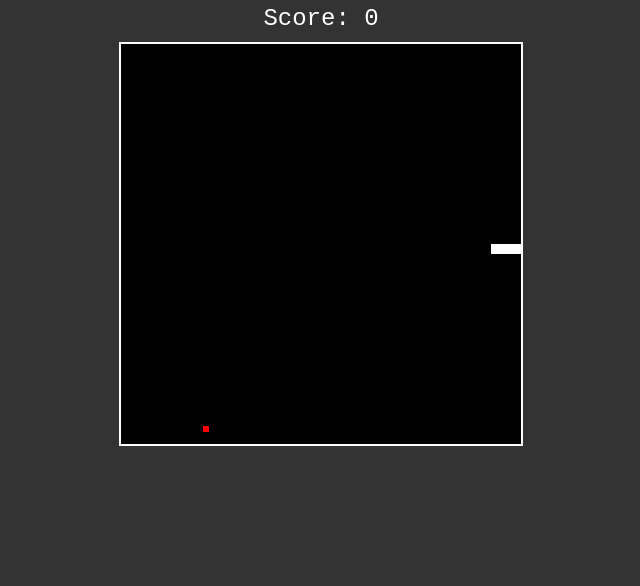
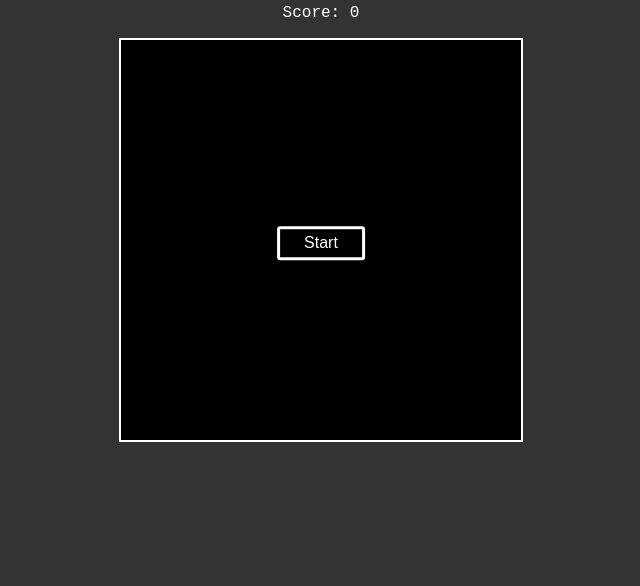
Before and after one commit to Orykz/play-js-snake, a plain HTML site: page index.html in a window 1280 px wide. Shown: the part 214-800 px from the top of the page, without its empty margins (319-959 px from the left). Drawn offline with Linux system fonts and the light colour scheme.

Commit message:
Create start button to start game

```diff
--- a/index.html
+++ b/index.html
@@ -10,11 +10,16 @@
 
 <body>
     <h1>Play Snake</h1>
-    <div class="score-container">
+    <div class="score container">
         <span>Score:</span>
         <span id="score">0</span>
     </div>
-    <canvas id="gameCanvas" width="400" height="400"></canvas>
+
+    <div class="game container">
+        <canvas id="gameCanvas" width="400" height="400"></canvas>
+        <div class="start container" id="start">
+        </div>
+    </div>
 
     <script src="snake/script.js" type="module"></script>
 </body>
--- a/snake/entity.js
+++ b/snake/entity.js
@@ -7,8 +7,8 @@ class Segment {
 
 
 export class Snake {
-    constructor() {
-        // snake starts with 4 segments
+    constructor(size) {
+        this.size = size;
         this.segments = [
             new Segment(200, 200),
             new Segment(190, 200),
@@ -31,13 +31,12 @@ export class Snake {
 }
 
 export class Fruit {
-    constructor(minWidth, maxWidth, minHeight, maxHeight, outer_start, outer_end) {
-        this.minWidth = minWidth;
-        this.maxWidth = maxWidth;
-        this.minHeight = minHeight;
-        this.maxHeight = maxHeight;
-        this.outer_start = outer_start;
-        this.outer_end = outer_end;
+    constructor(fruitVar) {
+        this.size = fruitVar.size;
+        this.minWidth = fruitVar.minWidthPos;
+        this.maxWidth = fruitVar.maxWidthPos;
+        this.minHeight = fruitVar.minHeightPos;
+        this.maxHeight = fruitVar.maxHeightPos;
         this.generatePos();
     }
 
@@ -65,9 +64,14 @@ export class InputHandler {
 }
 
 export class CollisionChecker {
-    checkWalls(snake, minBounds, maxBounds) {
+    checkBoundsX(snake, minBounds, maxBounds) {
         const head = snake.segments[0];
-        return (head.x < minBounds || head.x >= maxBounds) || (head.y < minBounds || head.y >= maxBounds);
+        return head.x < minBounds || head.x >= maxBounds;
+    }
+
+    checkBoundsY(snake, minBounds, maxBounds) {
+        const head = snake.segments[0];
+        return head.y < minBounds || head.y >= maxBounds;
     }
 
     checkBody(snake) {
@@ -84,6 +88,6 @@ export class CollisionChecker {
 
     checkFruit(snake, fruit) {
         const head = snake.segments[0];
-        return head.x + fruit.outer_start === fruit.x && head.y + fruit.outer_start === fruit.y;
+        return head.x + fruit.minWidth === fruit.x && head.y + fruit.minHeight === fruit.y;
     }
 }
--- a/snake/game.js
+++ b/snake/game.js
@@ -1,36 +1,5 @@
-import { Snake, Fruit, InputHandler, CollisionChecker } from "/snake/entity.js";
 
-const canvas = document.getElementById("gameCanvas");
-const ctx = canvas.getContext("2d");
-
-const CELL_SIZE = 10;
-const FRUIT_SIZE = 6;
-const MIN_WIDTH = 0;
-const MIN_HEIGHT = 0;
-const MAX_WIDTH = canvas.clientWidth;
-const MAX_HEIGHT = canvas.clientHeight;
-
-// min and max possible fruit positions
-const FRUIT_START = 2;
-const FRUIT_END = 8;
-const MIN_FRUIT_WIDTH = MIN_WIDTH + FRUIT_START;
-const MAX_FRUIT_WIDTH = MAX_WIDTH - FRUIT_END;
-const MIN_FRUIT_HEIGHT = MIN_HEIGHT + FRUIT_START;
-const MAX_FRUIT_HEIGHT = MAX_HEIGHT - FRUIT_END;
-
-
-
-const gameState = {
-    snake: new Snake(),
-    fruit: new Fruit(MIN_FRUIT_WIDTH, MAX_FRUIT_WIDTH, MIN_FRUIT_HEIGHT, MAX_FRUIT_HEIGHT, FRUIT_START, FRUIT_END),
-    score: 0,
-    gameOver: false,
-}
-const input = new InputHandler();
-const cc = new CollisionChecker();
-let lastTime = performance.now();
-
-function update(gameState) {
+function update(gameState, input) {
     const snake = gameState.snake;
     const head = snake.segments[0];
 
@@ -64,39 +33,44 @@ function update(gameState) {
 
     if (snake.x_axis) {
         if (snake.is_forward) {
-            snake.move(head.x + CELL_SIZE, head.y);
+            snake.move(head.x + snake.size, head.y);
         } else {
-            snake.move(head.x - CELL_SIZE, head.y);
+            snake.move(head.x - snake.size, head.y);
         }
     } else {
         if (snake.is_forward) {
-            snake.move(head.x, head.y - CELL_SIZE);
+            snake.move(head.x, head.y - snake.size);
         } else {
-            snake.move(head.x, head.y + CELL_SIZE);
+            snake.move(head.x, head.y + snake.size);
         }
     }
 }
 
-function draw(gameState) {
+function draw(gameState, ctx) {
     // Draw Snake
     ctx.fillStyle = "white";
     const snake = gameState.snake;
     for (let i = 0; i < snake.segments.length; i++) {
         const segment = snake.segments[i];
-        ctx.fillRect(segment.x, segment.y, CELL_SIZE, CELL_SIZE);
+        ctx.fillRect(segment.x, segment.y, snake.size, snake.size);
     }
 
     // Draw Fruit
     ctx.fillStyle = "red";
     const fruit = gameState.fruit;
-    ctx.fillRect(fruit.x, fruit.y, FRUIT_SIZE, FRUIT_SIZE);
+    ctx.fillRect(fruit.x, fruit.y, fruit.size, fruit.size);
 }
 
-function checkCollisions(gameState) {
+function checkCollisions(gameState, settings) {
+    const cc = settings.cc;
     const snake = gameState.snake;
     const fruit = gameState.fruit;
 
-    if (cc.checkWalls(snake, MIN_WIDTH, MAX_WIDTH) || cc.checkBody(snake)) {
+    if (
+        cc.checkBoundsX(snake, settings.minWidth, settings.maxWidth) ||
+        cc.checkBoundsY(snake, settings.minHeight, settings.maxHeight) ||
+        cc.checkBody(snake)
+    ) {
         gameState.gameOver = true;
     }
 
@@ -108,15 +82,11 @@ function checkCollisions(gameState) {
     }
 }
 
-export function gameLoop() {
+export function gameLoop(gameState, settings) {
     if (gameState.gameOver) return;
 
-    // const currentTime = performance.now();
-    // const deltaTime = (currentTime - lastTime) / 1000;
-    // lastTime = currentTime;
-
-    ctx.clearRect(0, 0, MAX_WIDTH, MAX_HEIGHT);
-    update(gameState);
-    checkCollisions(gameState);
-    draw(gameState);
+    settings.ctx.clearRect(settings.minWidth, settings.minHeight, settings.maxWidth, settings.maxHeight);
+    update(gameState, settings.input);
+    checkCollisions(gameState, settings);
+    draw(gameState, settings.ctx);
 }
--- a/snake/script.js
+++ b/snake/script.js
@@ -1,5 +1,77 @@
 import { gameLoop } from "/snake/game.js";
+import { Snake, Fruit, InputHandler, CollisionChecker } from "/snake/entity.js";
 
-setInterval(() => {
-    gameLoop();
-}, 1000 / 20);
+
+const canvas = document.getElementById("gameCanvas");
+const CELL_SIZE = 10;
+const MIN_WIDTH = 0;
+const MAX_WIDTH = canvas.clientWidth;
+const MIN_HEIGHT = 0;
+const MAX_HEIGHT = canvas.clientHeight;
+
+// Fruit Variables
+const START_POS = 2;
+const END_POS = 8;
+const FRUIT_VARS = {
+    size: 6,
+    minWidthPos: MIN_WIDTH + START_POS,
+    maxWidthPos: MAX_WIDTH - END_POS,
+    minHeightPos: MIN_HEIGHT + START_POS,
+    maxHeightPos: MAX_HEIGHT - END_POS,
+}
+
+function createStartBtn(text) {
+    const start = document.getElementById("start");
+    const startBtn = document.createElement("button");
+    startBtn.textContent = text;
+    startBtn.id = "startGame";
+    startBtn.addEventListener("click", startGame);
+    start.appendChild(startBtn);
+}
+
+function deleteStartBtn() {
+    const start = document.getElementById("start");
+    const startBtn = document.getElementById("startGame");
+    if (start && startBtn) {
+        start.removeChild(startBtn);
+    }
+}
+
+function startGame() {
+    deleteStartBtn();
+    run();
+}
+
+function retry() {
+    createStartBtn("Retry");
+}
+
+function run() {
+    const gameState = {
+        snake: new Snake(CELL_SIZE),
+        fruit: new Fruit(FRUIT_VARS),
+        score: 0,
+        gameOver: false,
+    }
+    const settings = {
+        input: new InputHandler(),
+        cc: new CollisionChecker(),
+        ctx: canvas.getContext("2d"),
+        cellSize: CELL_SIZE,
+        minWidth: MIN_WIDTH,
+        maxWidth: MAX_WIDTH,
+        minHeight: MIN_HEIGHT,
+        maxHeight: MAX_HEIGHT,
+    }
+
+    const interval = setInterval(() => {
+        gameLoop(gameState, settings);
+        if (gameState.gameOver) {
+            clearInterval(interval);
+            retry();
+        }
+    }, 1000 / 20);
+}
+
+
+createStartBtn("Start");
--- a/style.css
+++ b/style.css
@@ -15,7 +15,38 @@ body {
     border: 2px solid #fff;
 }
 
-.score-container {
-    font-size: 1.5rem;
-    margin-bottom: 10px;
+.score {
+    font-size: 1rem;
+    margin-bottom: 1rem;
 }
+
+.game {
+    position: relative;
+}
+
+.start {
+    position: absolute;
+    top: 50%;
+    left: 50%;
+    transform: translate(-50%, -50%);
+}
+
+#startGame {
+    border: 3px solid #fff;
+    border-radius: 3px;
+    background-color: #000;
+    color: #fff;
+    padding: 0.3rem 1.5rem;
+    font-size: medium;
+}
+
+#startGame:hover {
+    border: 3px solid #000;
+    color: #000;
+    background-color: #fff;
+}
+
+.hidden {
+    visibility: hidden;
+
+}
```
